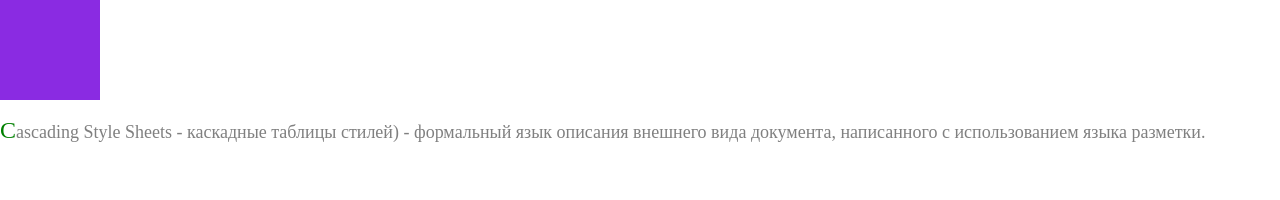
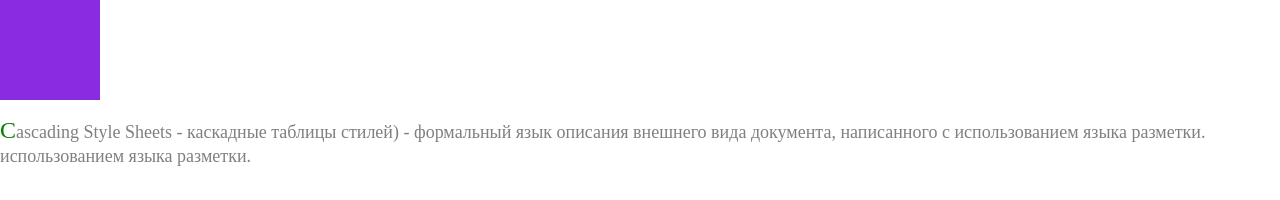
Before and after one commit to FastikDev/html-css-course, a plain HTML site: page lesson-14/task-1/task-2/index.html in a window 1280 px wide. Drawn offline with nearby package versions, Linux system fonts and the light colour scheme.

Commit message:
Update index.html

```diff
--- a/lesson-14/task-1/task-2/index.html
+++ b/lesson-14/task-1/task-2/index.html
@@ -32,7 +32,7 @@
 <body>
     <div class="rectangle"></div>
     <p class="text new">
-        Cascading Style Sheets - каскадные таблицы стилей) - формальный язык описания внешнего вида документа, написанного с
+        Cascading Style Sheets - каскадные таблицы стилей) - формальный язык описания внешнего вида документа, написанного с использованием языка разметки.
         использованием языка разметки.
     </p>
 </body>
```
